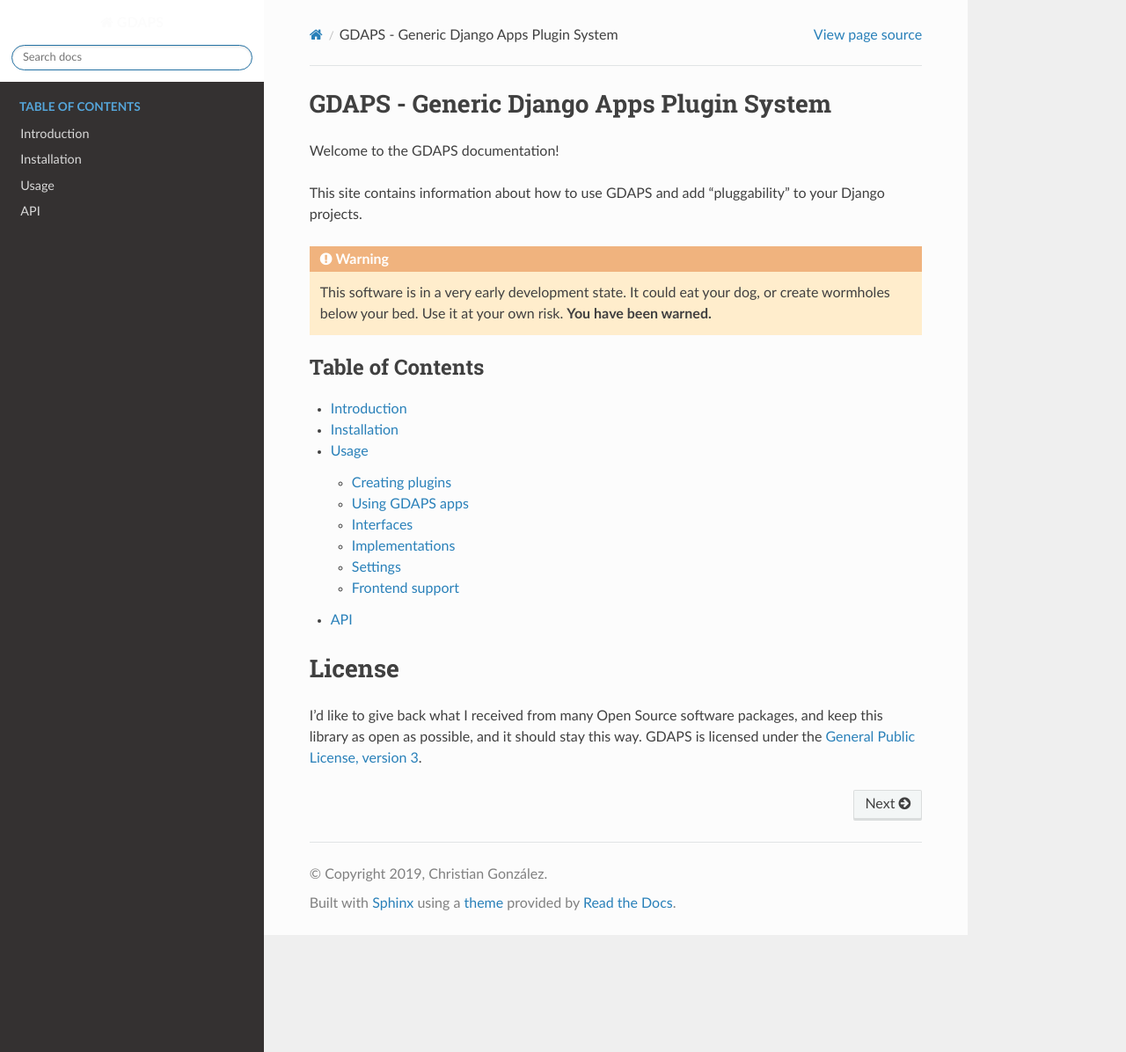
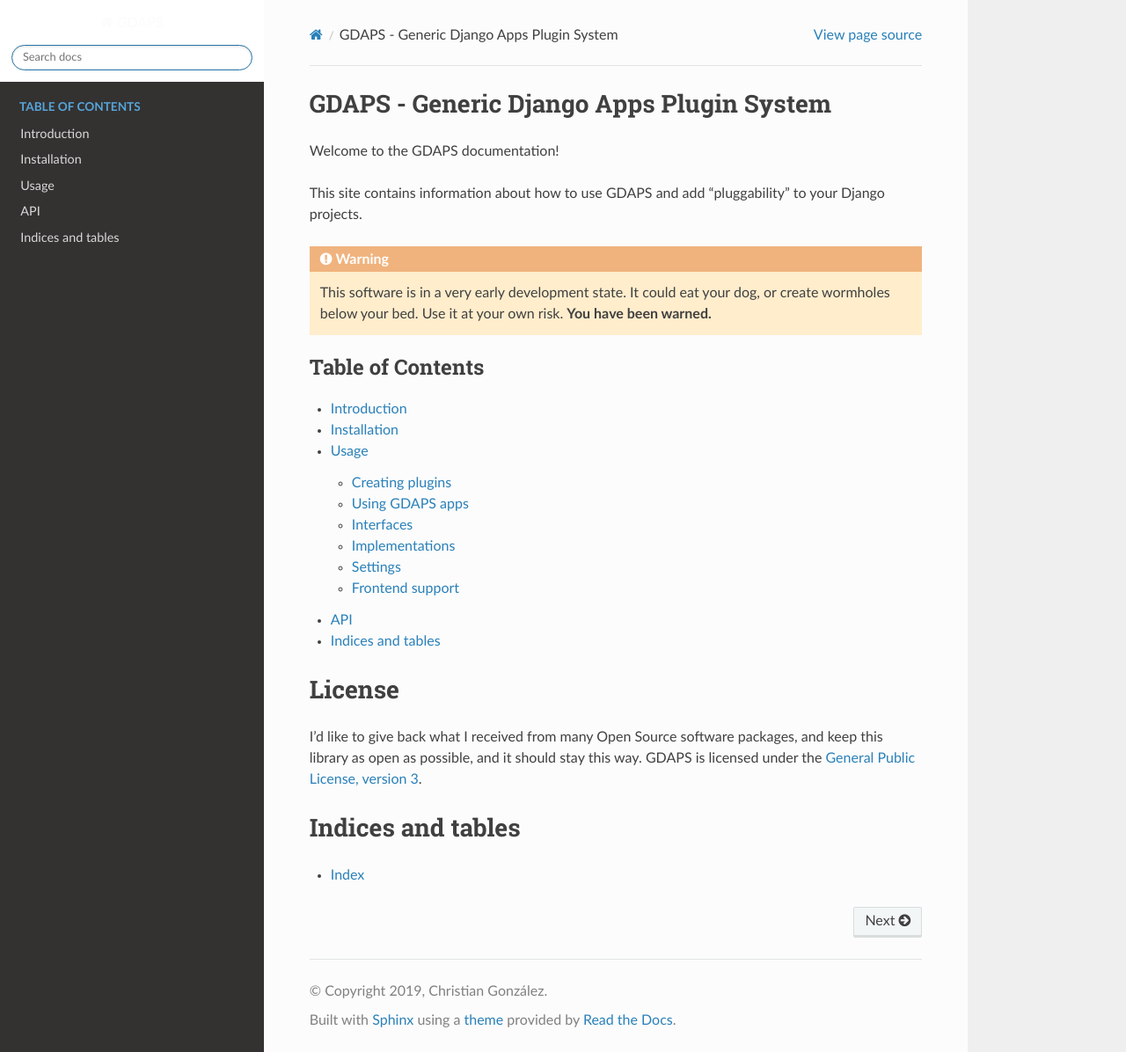
Before and after one commit to rogue707Dev/django-gdaps, a Sphinx documentation site: the page built from docs/index.rst, in a window 1280 px wide and 1196 px high. Shown: the whole window at 88% size. Built offline with Sphinx 7.4.7 and the Read the Docs theme 2.0.0, drawn with Linux system fonts in a browser that asks for light colours; pages that are not in the unit, such as notebooks, are missing from menus.

Commit message:
remove modindex + search, move index to suitable place

```diff
--- a/docs/APIs.rst
+++ b/docs/APIs.rst
@@ -1,4 +1,14 @@
 API
 ===
 
-.. automodule::gdaps
+.. automodule:: gdaps
+    :members:
+
+.. autoclass:: Implements
+    :members:
+
+
+Indices and tables
+==================
+
+* :ref:`genindex`
```
Also changed, not shown: docs/index.rst (+3 -6 lines).
